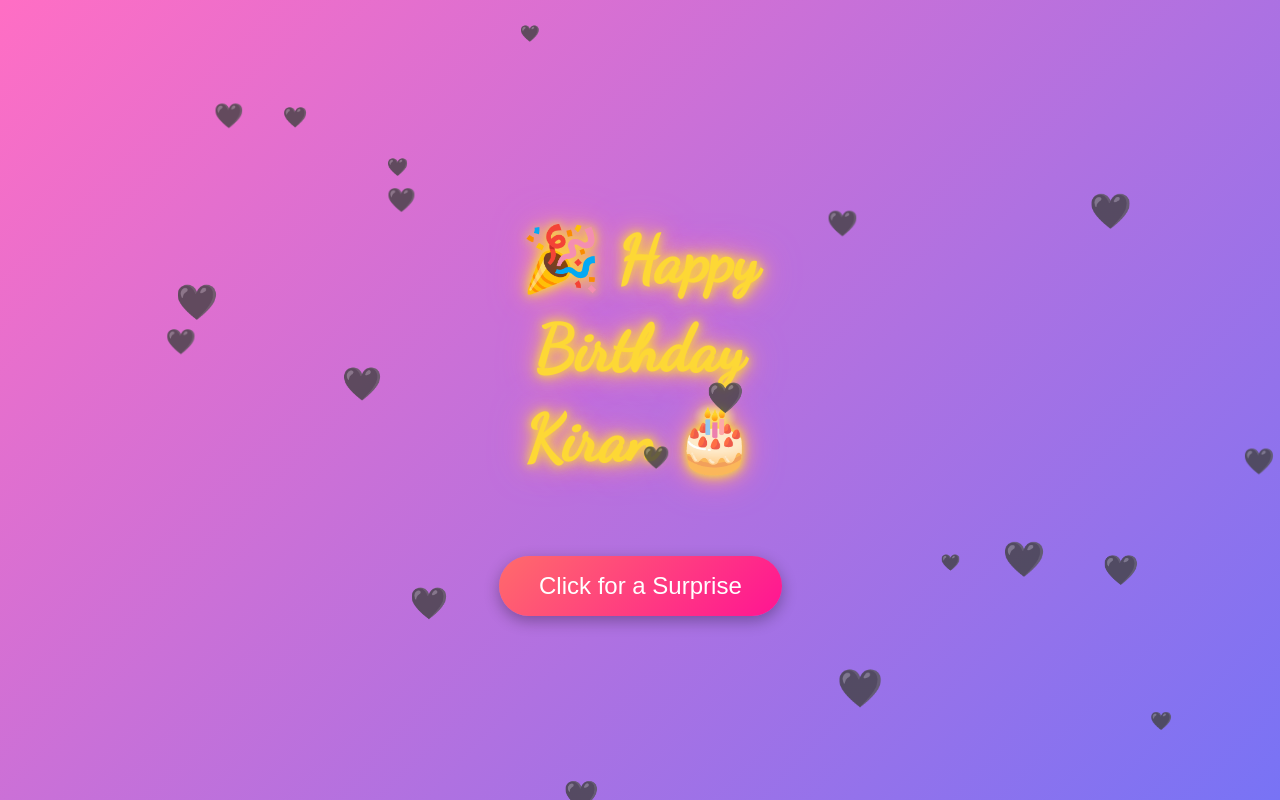
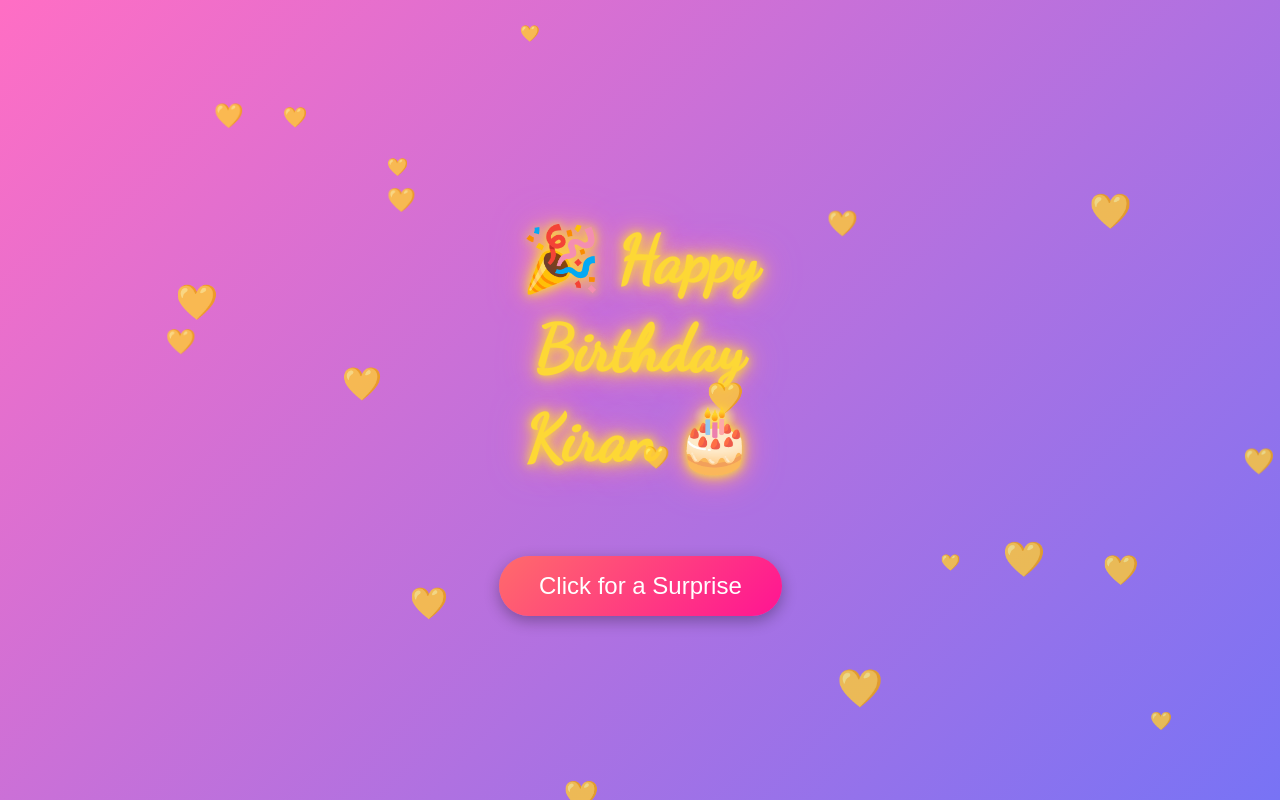
Before and after one commit to sudeephasudeepha-gif/birthday, a plain HTML site: page index.html in a window 1280 px wide. Both pictures are taken after a click on the button "Click for a Surprise". Drawn offline with Linux system fonts and the light colour scheme.

Commit message:
Update index.html

```diff
--- a/index.html
+++ b/index.html
@@ -187,7 +187,7 @@
     function createHearts() {
       for (let i = 0; i < 20; i++) {
         const heart = document.createElement('div');
-        heart.textContent = '🖤';
+        heart.textContent = '💛';
         heart.style.position = 'fixed';
         heart.style.left = Math.random() * 100 + 'vw';
         heart.style.top = Math.random() * 100 + 'vh';
```
